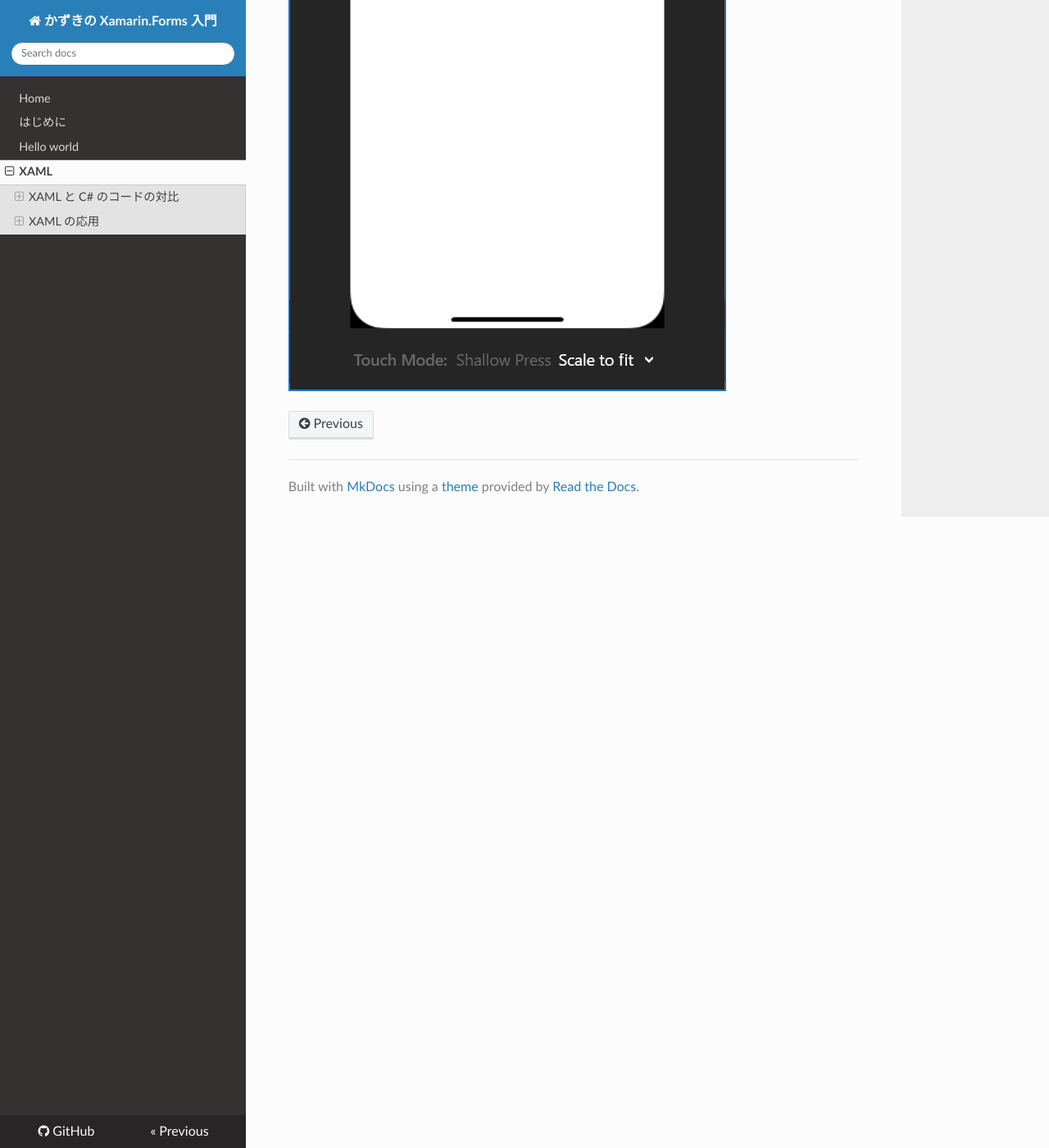
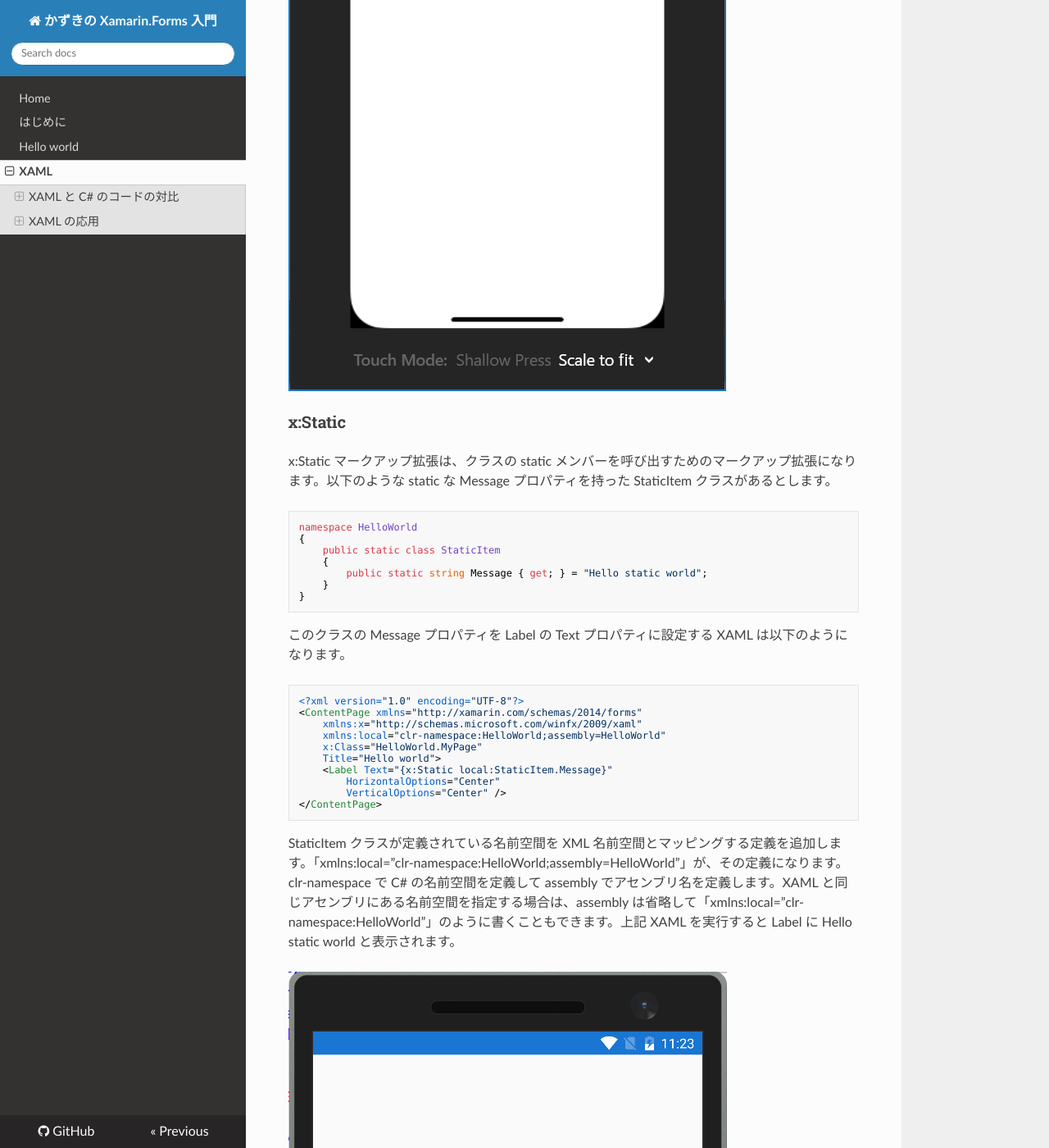
Before and after one commit to runceel/xfedu, an MkDocs documentation site: the page built from docs/03.xaml/index.md, in a window 1280 px wide and 1400 px high, scrolled down 10989 px. Shown: the whole window at 82% size. Built offline with MkDocs 1.6.1, drawn with Linux system fonts in a browser that asks for light colours; nearby versions of some CDN libraries; old or Windows-style settings are respelled for this version of MkDocs; some of the changed text lies outside the part shown.

Commit message:
x:Static

````diff
--- a/docs/03.xaml/index.md
+++ b/docs/03.xaml/index.md
@@ -187,7 +187,7 @@ XAMLには、オブジェクトには本来存在していない他のクラス
 
 ### マークアップ拡張
 
-XAML を使うことで、入れ子構造になった複雑な形状のオブジェクトを構築することができます。しかし XML という形式で表現するのが冗長であったり、そもそも XML で表現が難しいものも中にはあります。そういったものを表現するためにマークアップ拡張というものがあります。マークアップ拡張は、属性の設定値の中に「{マークアップ拡張名 プロパティ名=値, プロパティ名=値…}」のような形で記載をしていきます。特によく使われるマークアップ拡張として StaticResource マークアップ拡張を、まず紹介します。
+XAML を使うことで、入れ子構造になった複雑な形状のオブジェクトを構築することができます。しかし XML という形式で表現するのが冗長であったり、そもそも XML で表現が難しいものも中にはあります。そういったものを表現するためにマークアップ拡張というものがあります。マークアップ拡張は、属性の設定値の中に「{マークアップ拡張名 プロパティ名=値, プロパティ名=値…}」のような形で記載をしていきます。特によく使われるマークアップ拡張として StaticResource マークアップ拡張をまず紹介します。
 
 ### StaticResource
 
@@ -215,3 +215,38 @@ StaticResource は Page などのコントロールに実装されている Reso
 ![Android StaticResource](images/android-staticresource.png)
 
 ![iOS StaticResource](images/ios-staticresource.png)
+
+### x:Static
+
+x:Static マークアップ拡張は、クラスの static メンバーを呼び出すためのマークアップ拡張になります。以下のような static な Message プロパティを持った StaticItem クラスがあるとします。
+
+```cs
+namespace HelloWorld
+{
+    public static class StaticItem
+    {
+        public static string Message { get; } = "Hello static world";
+    }
+}
+```
+
+このクラスの Message プロパティを Label の Text プロパティに設定する XAML は以下のようになります。
+
+```xml
+<?xml version="1.0" encoding="UTF-8"?>
+<ContentPage xmlns="http://xamarin.com/schemas/2014/forms"
+    xmlns:x="http://schemas.microsoft.com/winfx/2009/xaml"
+    xmlns:local="clr-namespace:HelloWorld;assembly=HelloWorld"
+    x:Class="HelloWorld.MyPage"
+    Title="Hello world">
+    <Label Text="{x:Static local:StaticItem.Message}"
+        HorizontalOptions="Center"
+        VerticalOptions="Center" />
+</ContentPage>
+```
+
+StaticItem クラスが定義されている名前空間を XML 名前空間とマッピングする定義を追加します。「xmlns:local=”clr-namespace:HelloWorld;assembly=HelloWorld”」が、その定義になります。clr-namespace で C# の名前空間を定義して assembly でアセンブリ名を定義します。XAML と同じアセンブリにある名前空間を指定する場合は、assembly は省略して「xmlns:local=”clr-namespace:HelloWorld”」のように書くこともできます。上記 XAML を実行すると Label に Hello static world と表示されます。
+
+![Android x:Static](images/android-xstatic.png)
+
+![iOS x:Static](images/ios-xstatic.png)
````
Also changed, not shown: docs/03.xaml/images/android-xstatic.png (added), docs/03.xaml/images/ios-xstatic.png (added), 2 other files.
